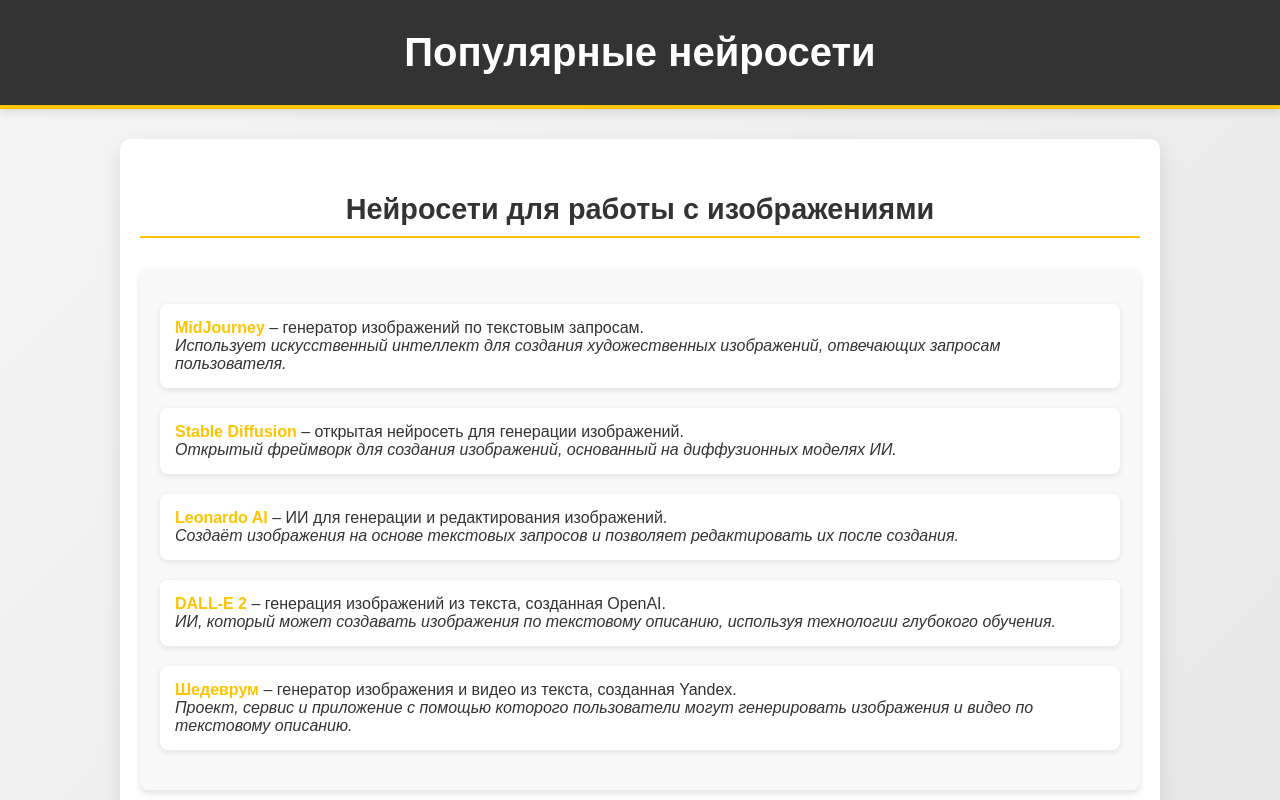
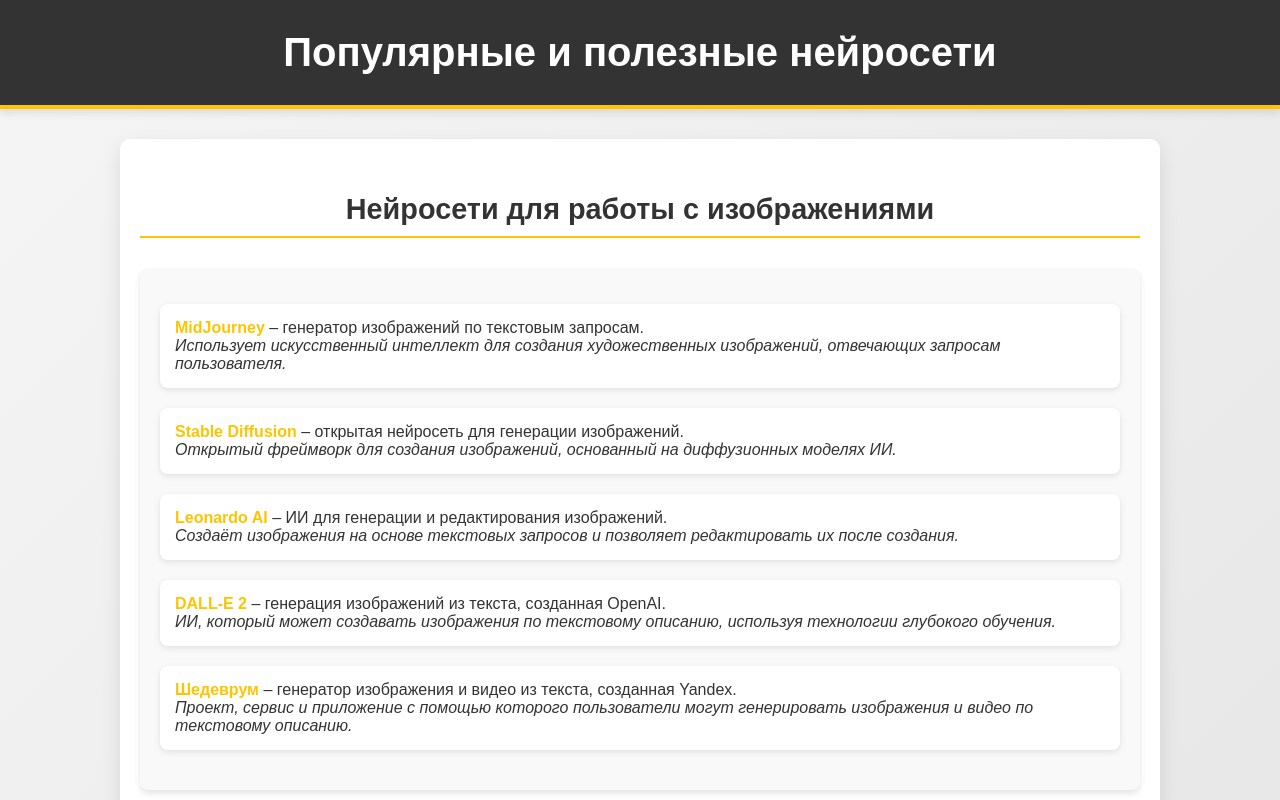
Before and after one commit to Ninshap/ai-vs-human, a plain HTML site: page index.html in a window 1280 px wide. Shown: the top 800 px of the page. Drawn offline with Linux system fonts and the light colour scheme.

Commit message:
Update index.html

```diff
--- a/index.html
+++ b/index.html
@@ -3,7 +3,7 @@
 <head>
     <meta charset="UTF-8">
     <meta name="viewport" content="width=device-width, initial-scale=1.0">
-    <title>Популярные нейросети</title>
+    <title>Популярные и полезные нейросети</title>
 
     <!-- Добавляем иконку -->
     <link rel="icon" href="favicon.ico" type="image/x-icon">
@@ -98,7 +98,7 @@
 <body>
 
     <header>
-        <h1>Популярные нейросети</h1>
+        <h1>Популярные и полезные нейросети</h1>
     </header>
 
     <section>
```
